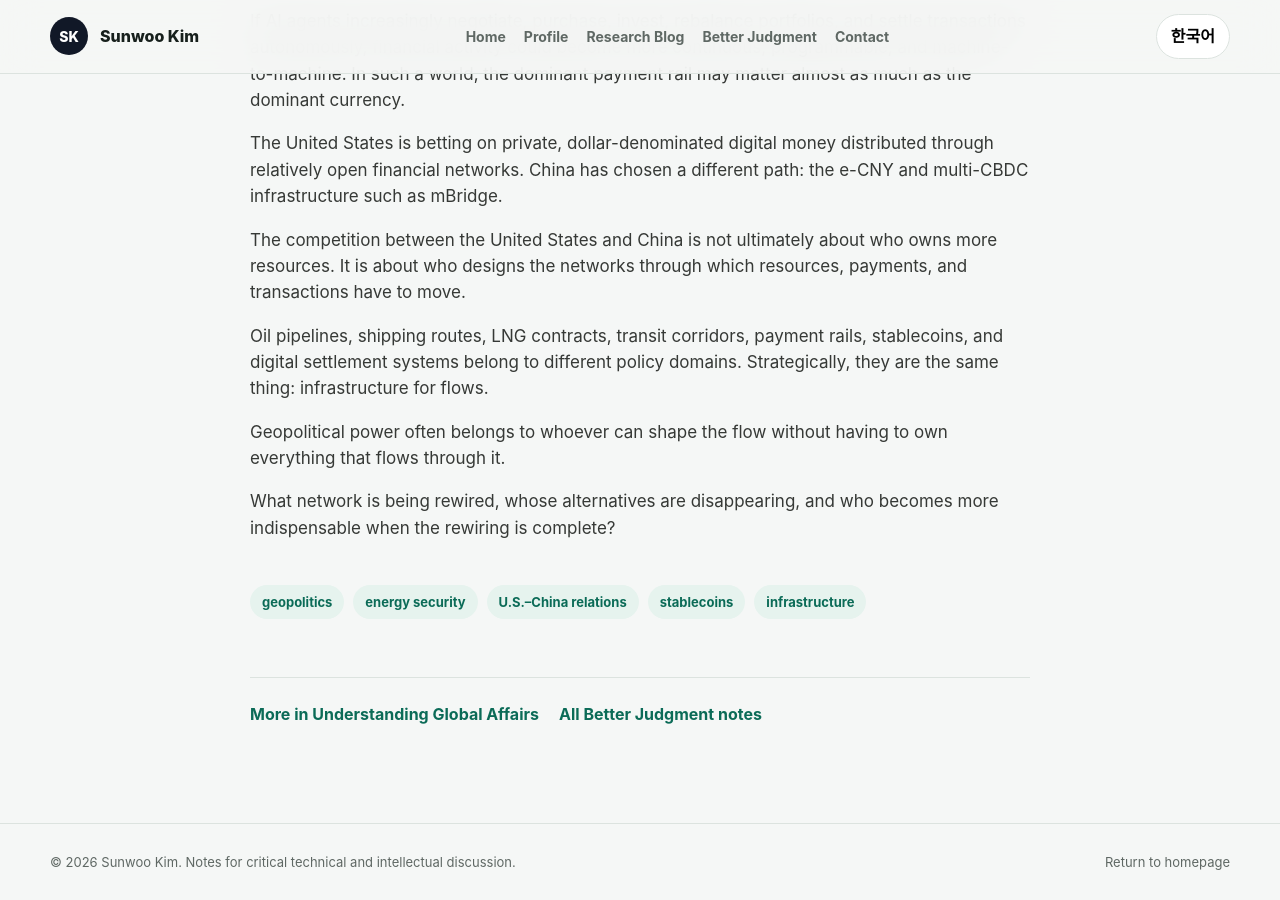
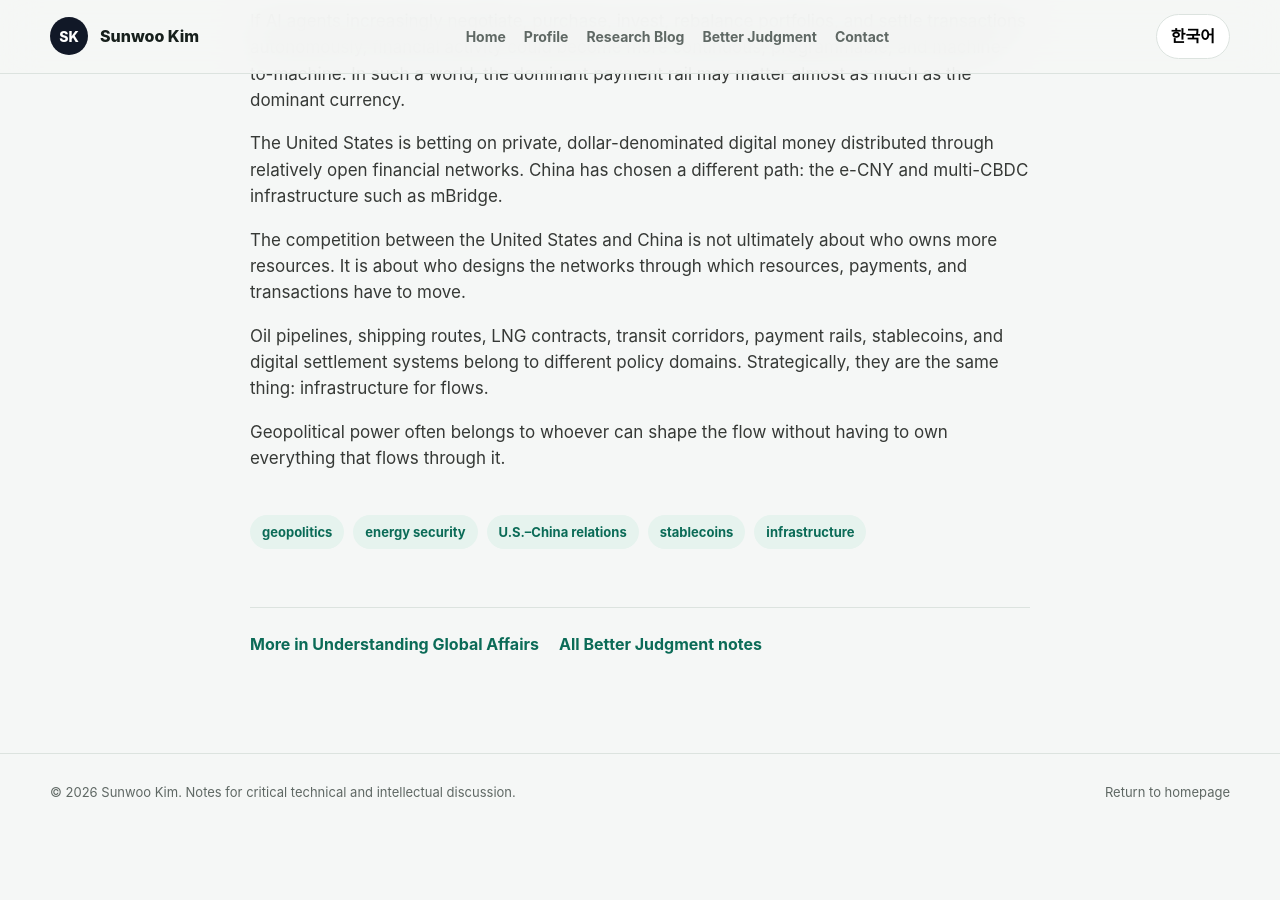
Before and after one commit to SunBooGermany/SunBooGermany.github.io, a Jekyll site: the page built from _better_judgment/global-affairs/2026/08/12/rewiring-the-world-energy-finance-and-the-u-s-china-contest.md, in a window 1280 px wide and 900 px high, scrolled down 3290 px. Built offline with Jekyll 4.4.1, drawn with Linux system fonts in a browser that asks for light colours; after the commit the page ends 4120 px from its top, so only the background shows below that.

Commit message:
Remove geopolitical essay closing question

```diff
--- a/_better_judgment/global-affairs/2026/08/12/rewiring-the-world-energy-finance-and-the-u-s-china-contest.md
+++ b/_better_judgment/global-affairs/2026/08/12/rewiring-the-world-energy-finance-and-the-u-s-china-contest.md
@@ -86,8 +86,6 @@ Oil pipelines, shipping routes, LNG contracts, transit corridors, payment rails,
 
 Geopolitical power often belongs to whoever can shape the flow without having to own everything that flows through it.
 
-What network is being rewired, whose alternatives are disappearing, and who becomes more indispensable when the rewiring is complete?
-
 <!-- ko -->
 
 # 세계를 다시 연결하다: 에너지, 금융, 그리고 미중 패권 경쟁
```
Also changed, not shown: other parts of _better_judgment/global-affairs/2026/08/12/rewiring-the-world-energy-finance-and-the-u-s-china-contest.md (+0 -2 lines).
